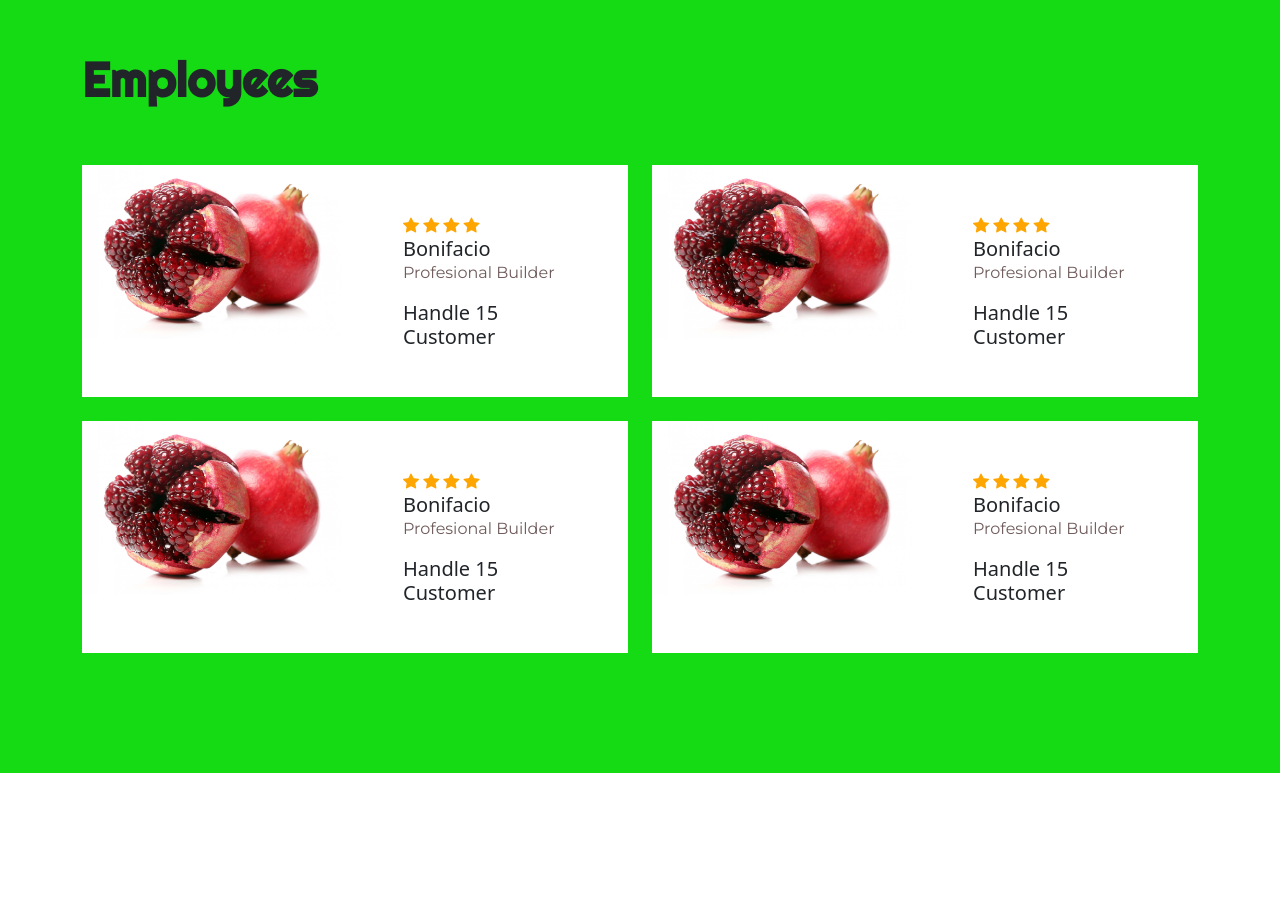
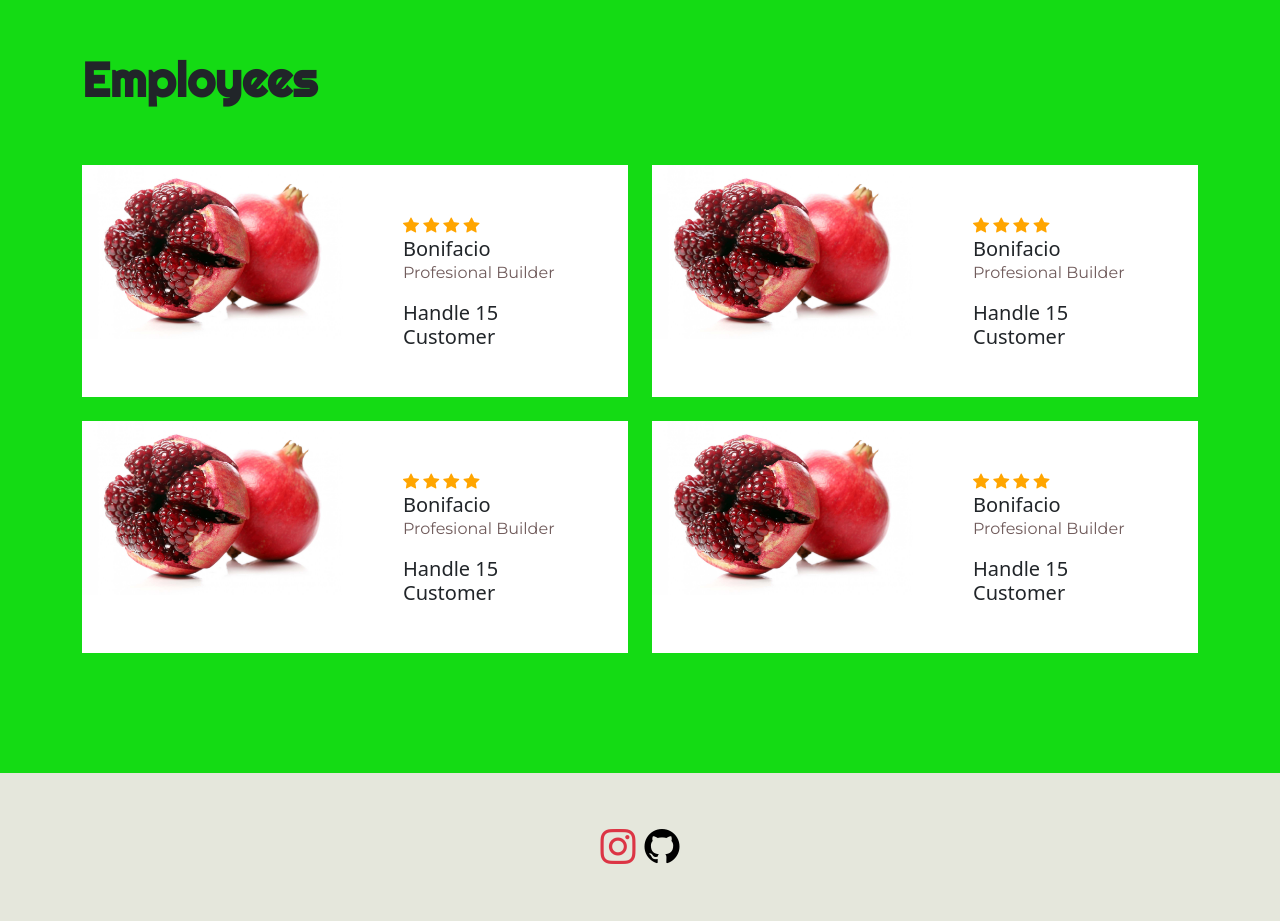
Before and after one commit to aurelioo29/shop, a plain HTML site: page main.html in a window 1280 px wide. Shown: the part 3449-4370 px from the top of the page. Before the commit the page ends 4222 px from the top, so only its background shows below. Drawn offline with nearby package versions, Linux system fonts and the light colour scheme.

Commit message:
add footer

```diff
--- a/design.css
+++ b/design.css
@@ -182,3 +182,9 @@ p{
   border-radius: 0;
   border: none;
 }
+
+/* Footer */
+.footer{
+  background-color: #e5e7dc;
+  font-size: 35px;
+}
--- a/main.html
+++ b/main.html
@@ -372,6 +372,35 @@
     </div>
   </section>
 
+  <!-- Footer -->
+
+  <!-- <footer class="down p-4 text-center m-auto">
+    <p class="down">
+      <a href="https://www.instagram.com/aurelio29_" class="text-black fw-bold"><i class="bi bi-instagram text-danger"></i></a>
+      <a href="https://www.instagram.com/aurelio29_" class="text-black fw-bold"><i class="bi bi-github"></i></a>
+      <span href="https://www.instagram.com/aurelio29_"><i class="bi bi-github"></i></span>
+    </p>
+  </footer> -->
+
+  <section class="footer">
+    <div class="container">
+      <div class="row py-5 text-center">
+        <div class="col-lg-4 m-auto">
+          <a href="https://www.instagram.com/aurelio29_" target="_blank"><i class="bi bi-instagram text-danger"></i></a>
+          <a href="https://github.com/Haloio29" target="_blank"><i class="bi bi-github text-black"></i></a>
+        </div>
+      </div>
+    </div>
+  </section>
+
+
+
+
+
+
+
+
+
   <!-- Boostrap JS -->
   <script src="https://cdn.jsdelivr.net/npm/bootstrap@5.1.3/dist/js/bootstrap.bundle.min.js"
     integrity="sha384-ka7Sk0Gln4gmtz2MlQnikT1wXgYsOg+OMhuP+IlRH9sENBO0LRn5q+8nbTov4+1p"
```
